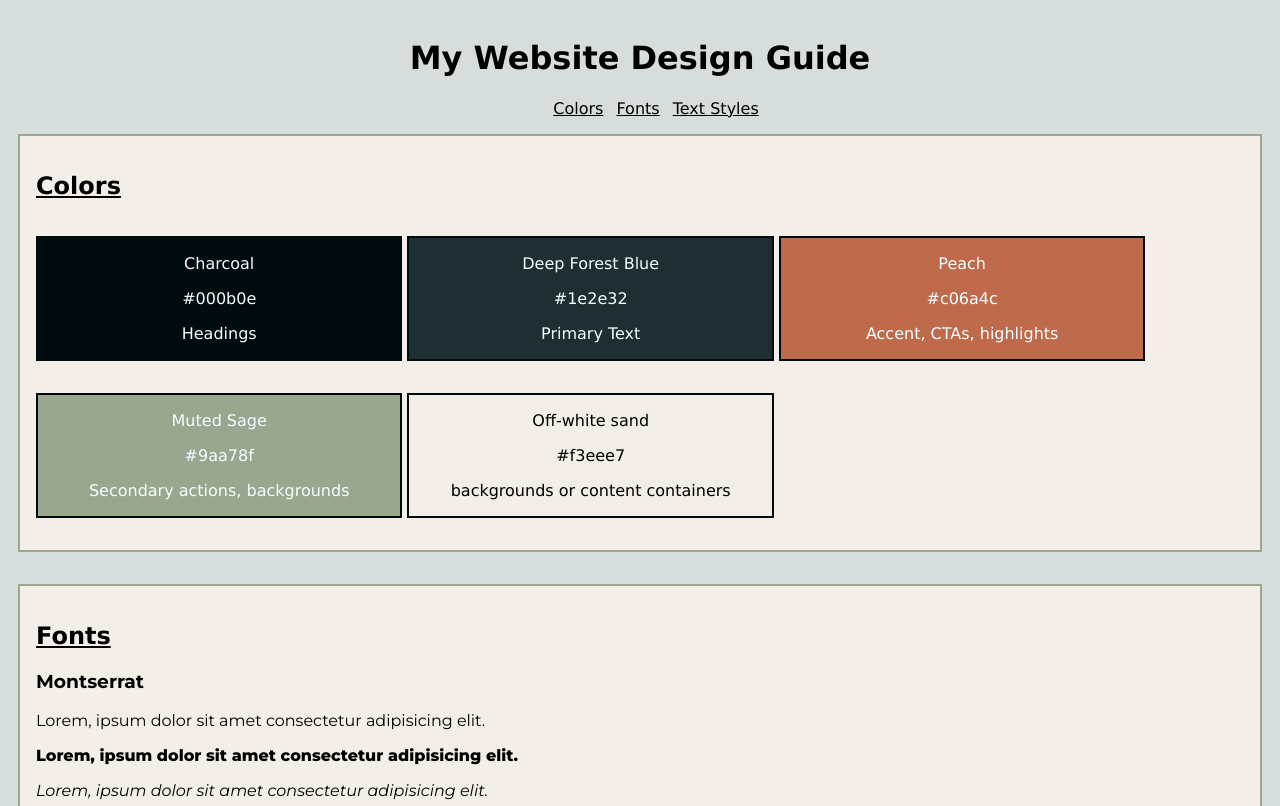
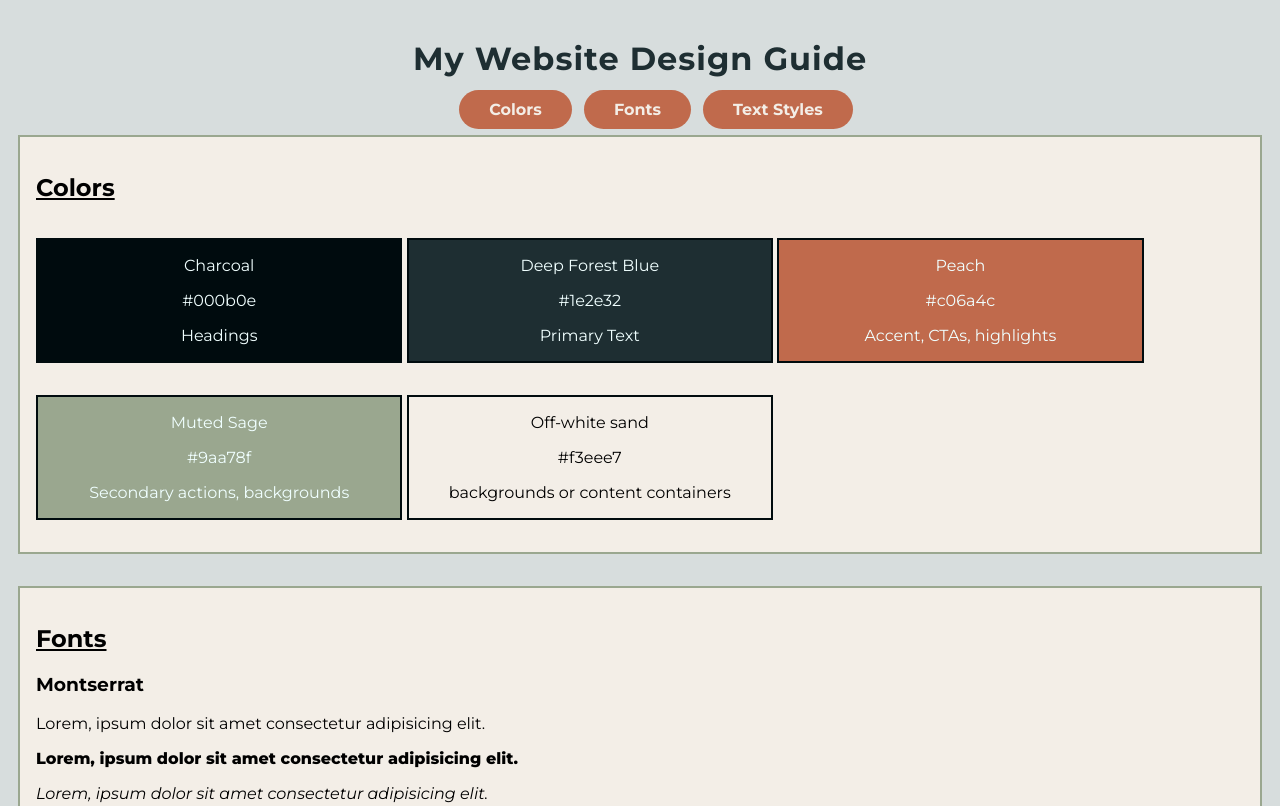
Before and after one commit to mnav08/design-guide, a plain HTML site: page index.html in a window 1280 px wide. Shown: the top 806 px of the page. Drawn offline with Linux system fonts and the light colour scheme.

Commit message:
updated colors applied

```diff
--- a/style.css
+++ b/style.css
@@ -2,12 +2,13 @@ body {
   background-color: #d7dddd;
   box-sizing: border-box;
   padding: 10px;
-  font-family: "Lucida Sans", "Lucida Sans Regular", "Lucida Grande",
-    "Lucida Sans Unicode", Geneva, Verdana, sans-serif;
+  font-family: Montserrat, Verdana, sans-serif;
 }
 
 h1 {
+  color: #1e2e32;
   text-align: center;
+  letter-spacing: 1px;
 }
 h2 {
   text-decoration: underline;
@@ -23,8 +24,17 @@ nav ul li {
 }
 
 nav a {
-  color: black;
+  background-color: #c06a4c;
+  color: #f3eee7;
   cursor: pointer;
+  padding: 10px 30px;
+  border-radius: 100px;
+  text-decoration: none;
+  font-weight: 700;
+}
+
+nav a:hover {
+  background-color: #9aa78f;
 }
 
 /* Container styles */
```
